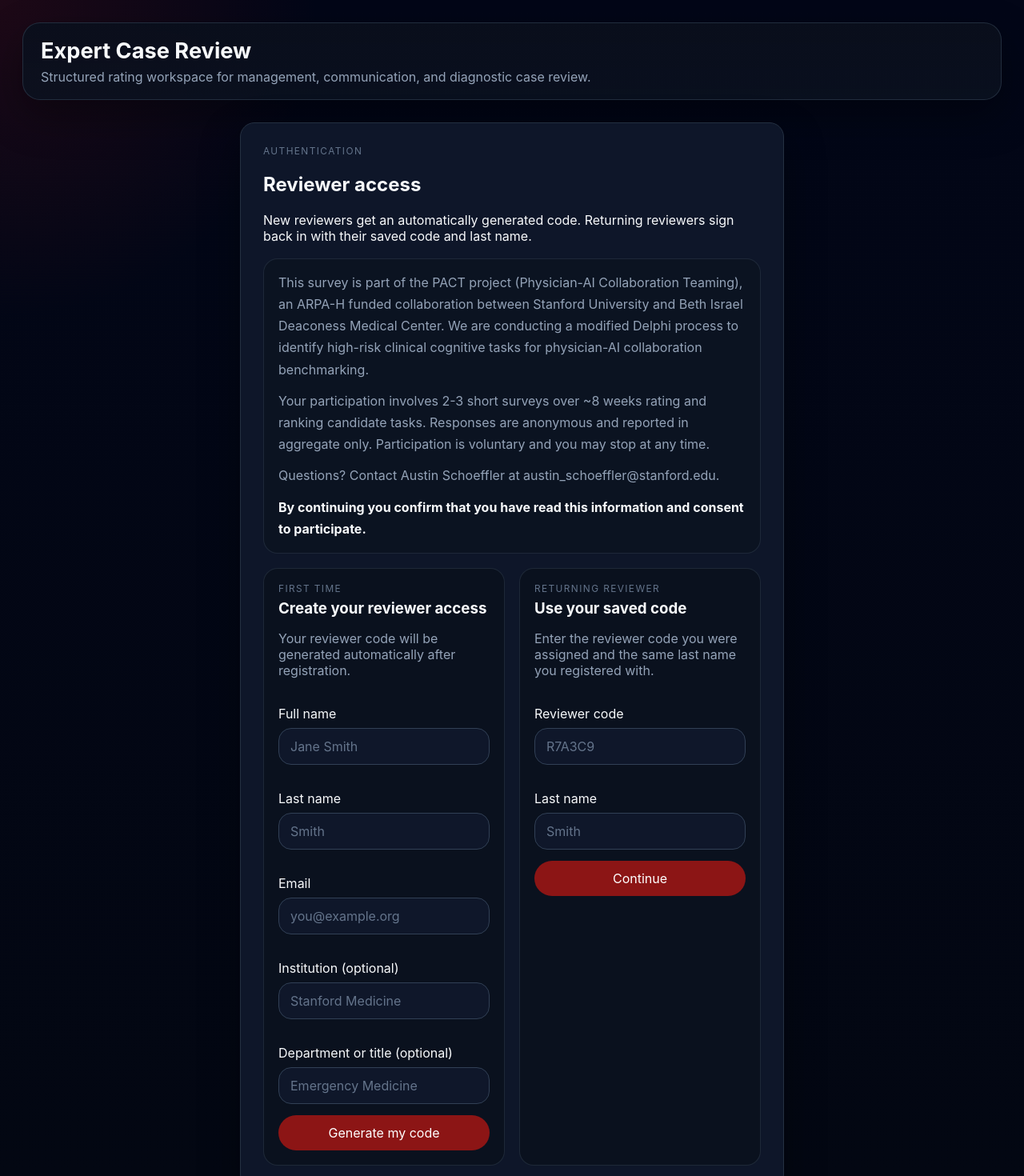
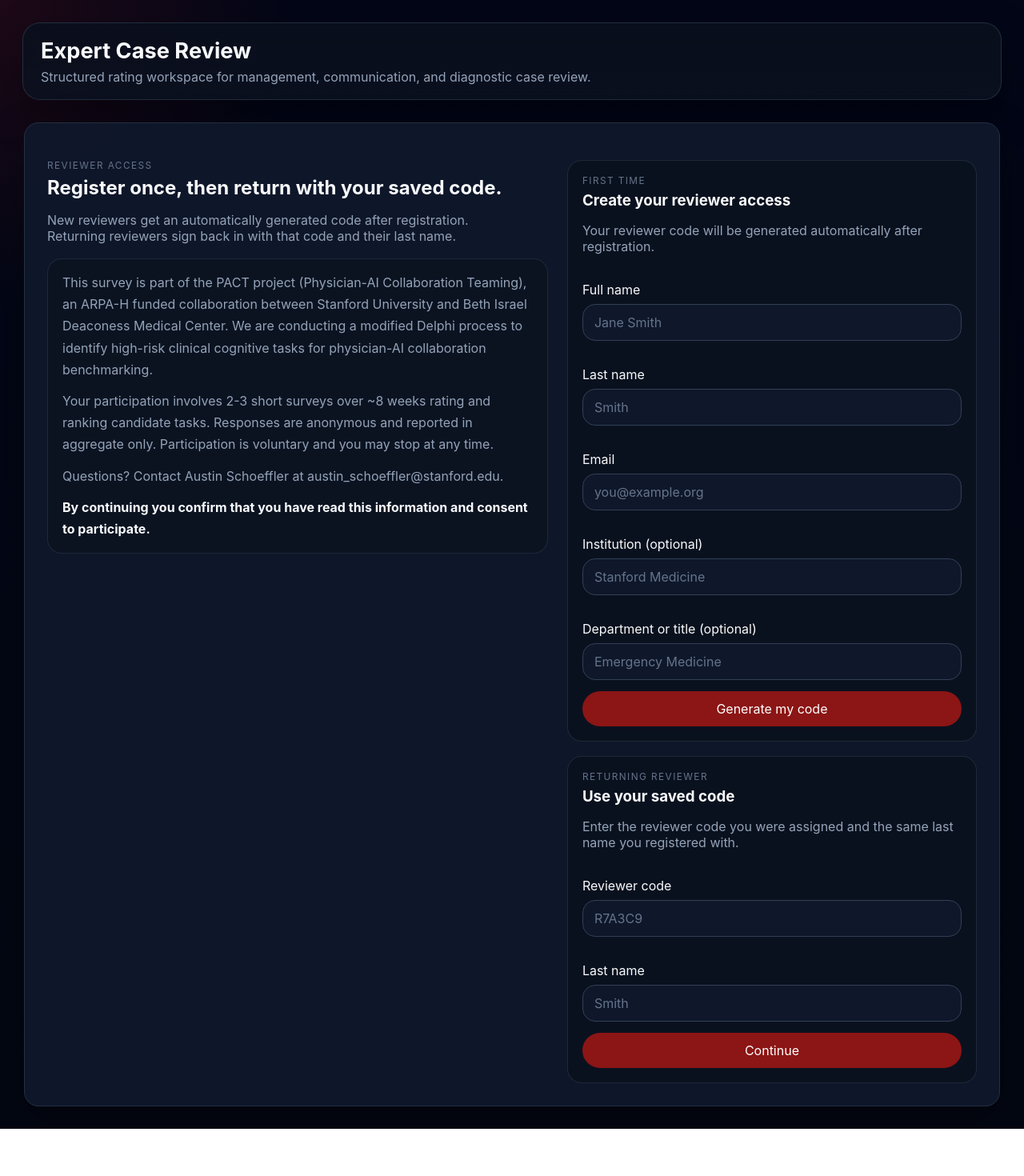
Before and after one commit to Aschoeff613/PACT_Delphi_Round1, a Next.js app: page /login in a window 1280 px wide. Shown: the top 1470 px of the page at 80% size. After the commit the page ends 1411 px from the top, so only its background shows below. Built offline with nearby package versions, Linux system fonts and the light colour scheme; no server answers.

Commit message:
Refine login page layout

```diff
--- a/app/globals.css
+++ b/app/globals.css
@@ -802,6 +802,10 @@ textarea {
   padding: 28px;
 }
 
+.login-panel {
+  width: min(1220px, 100%);
+}
+
 .consent-panel {
   margin-top: 18px;
   padding: 16px 18px;
@@ -842,11 +846,27 @@ textarea {
   color: #d1fae5;
 }
 
-.login-split {
+.login-layout {
   display: grid;
-  grid-template-columns: repeat(2, minmax(0, 1fr));
+  grid-template-columns: minmax(0, 1.1fr) minmax(380px, 0.9fr);
+  gap: 24px;
+  margin-top: 18px;
+  align-items: start;
+}
+
+.login-overview h2 {
+  margin: 6px 0 10px;
+}
+
+.login-overview > p {
+  max-width: 54ch;
+  color: var(--muted);
+}
+
+.login-actions {
+  display: grid;
+  grid-template-columns: 1fr;
   gap: 18px;
-  margin-top: 18px;
 }
 
 .login-card {
@@ -854,6 +874,10 @@ textarea {
   border-radius: 18px;
   padding: 18px;
   background: rgba(10, 15, 26, 0.68);
+}
+
+.login-card.compact {
+  align-self: start;
 }
 
 .login-card h3 {
@@ -937,7 +961,7 @@ td {
     flex-direction: column;
   }
 
-  .login-split {
+  .login-layout {
     grid-template-columns: 1fr;
   }
 
--- a/app/login/page.tsx
+++ b/app/login/page.tsx
@@ -103,9 +103,16 @@ export default async function LoginPage({ searchParams }: LoginPageProps) {
   return (
     <div className="login-wrap">
       <div className="login-panel">
-        <div className="eyebrow">Authentication</div>
-        <h2>Reviewer access</h2>
-        <p>New reviewers get an automatically generated code. Returning reviewers sign back in with their saved code and last name.</p>
+        {params.error === "missing_registration_fields" ? <p className="error-banner">New registration requires full name, last name, and email.</p> : null}
+        {params.error === "missing_return_fields" ? <p className="error-banner">Returning reviewers must enter both reviewer code and last name.</p> : null}
+        {params.error === "invalid_identity" ? <p className="error-banner">That reviewer code and last name combination was not recognized.</p> : null}
+        {params.error === "locked" ? <p className="error-banner">This reviewer code has already been locked and can no longer be used.</p> : null}
+        {params.error === "registration_failed" ? <p className="error-banner">Registration failed. Please try again.</p> : null}
+        <div className="login-layout">
+          <section className="login-overview">
+            <div className="eyebrow">Reviewer access</div>
+            <h2>Register once, then return with your saved code.</h2>
+            <p>New reviewers get an automatically generated code after registration. Returning reviewers sign back in with that code and their last name.</p>
             <div className="consent-panel">
               <p>
                 This survey is part of the PACT project (Physician-AI Collaboration Teaming), an ARPA-H funded collaboration between Stanford University and Beth Israel Deaconess Medical Center.
@@ -118,12 +125,9 @@ export default async function LoginPage({ searchParams }: LoginPageProps) {
               <p>Questions? Contact Austin Schoeffler at austin_schoeffler@stanford.edu.</p>
               <p><strong>By continuing you confirm that you have read this information and consent to participate.</strong></p>
             </div>
-        {params.error === "missing_registration_fields" ? <p className="error-banner">New registration requires full name, last name, and email.</p> : null}
-        {params.error === "missing_return_fields" ? <p className="error-banner">Returning reviewers must enter both reviewer code and last name.</p> : null}
-        {params.error === "invalid_identity" ? <p className="error-banner">That reviewer code and last name combination was not recognized.</p> : null}
-        {params.error === "locked" ? <p className="error-banner">This reviewer code has already been locked and can no longer be used.</p> : null}
-        {params.error === "registration_failed" ? <p className="error-banner">Registration failed. Please try again.</p> : null}
-        <div className="login-split">
+          </section>
+
+          <div className="login-actions">
             <section className="login-card">
               <div className="eyebrow">First time</div>
               <h3>Create your reviewer access</h3>
@@ -154,7 +158,7 @@ export default async function LoginPage({ searchParams }: LoginPageProps) {
               </form>
             </section>
 
-          <section className="login-card">
+            <section className="login-card compact">
               <div className="eyebrow">Returning reviewer</div>
               <h3>Use your saved code</h3>
               <p>Enter the reviewer code you were assigned and the same last name you registered with.</p>
@@ -174,5 +178,6 @@ export default async function LoginPage({ searchParams }: LoginPageProps) {
           </div>
         </div>
       </div>
+    </div>
   );
 }
```
Lines whose indentation alone changed are shown as unchanged.
